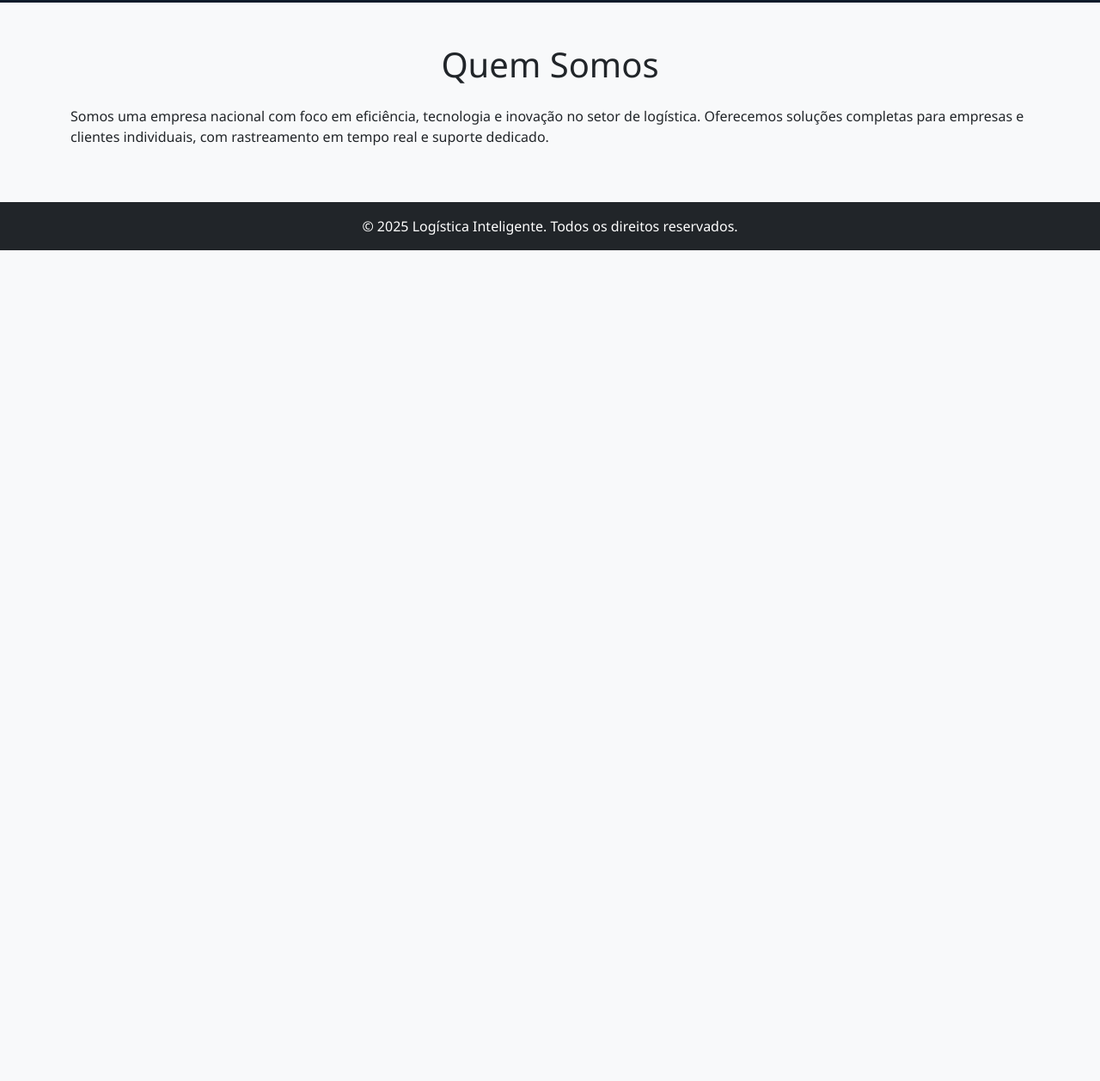
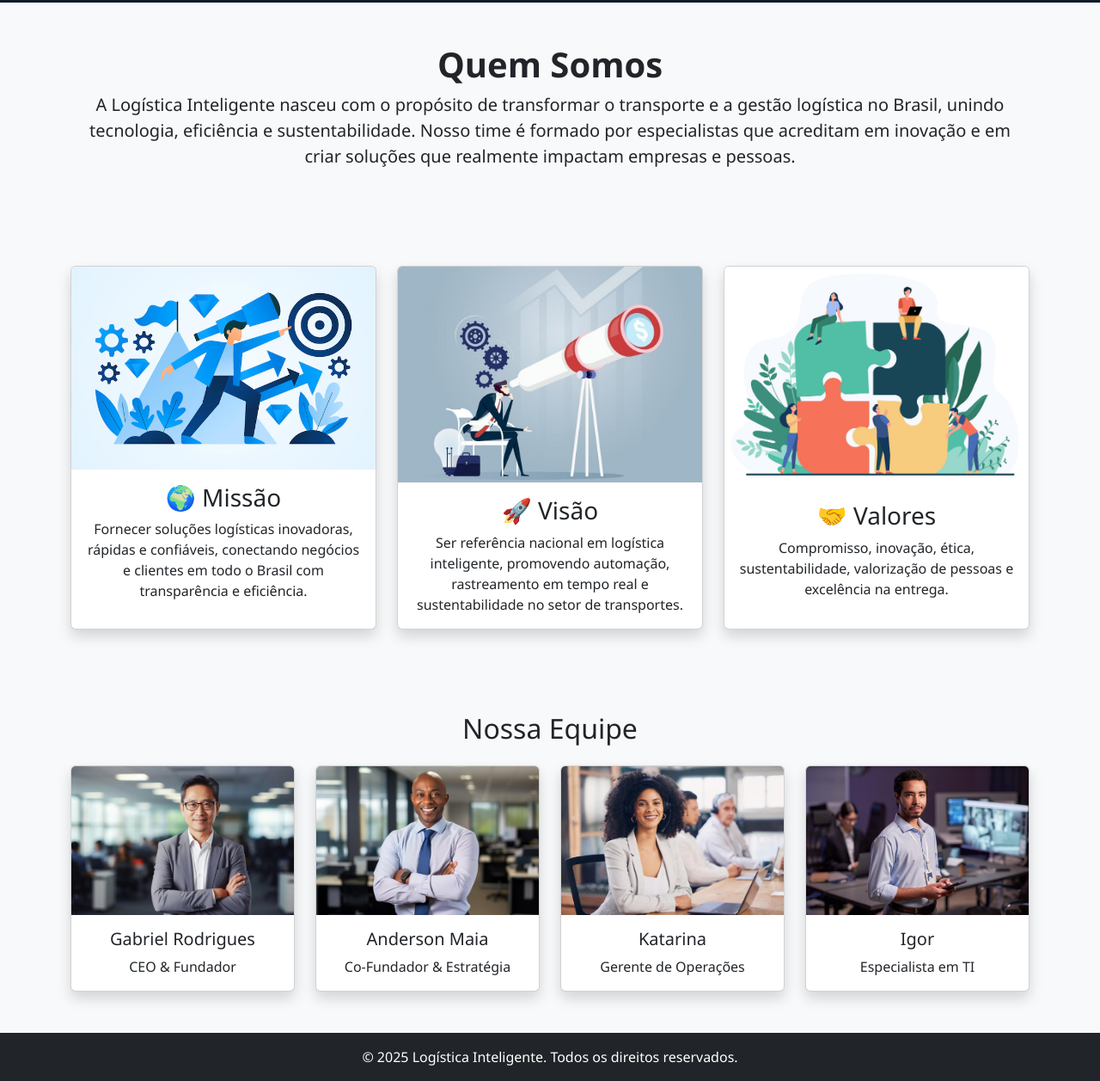
Before and after one commit to gabrielhastec/Site-logistica, a plain HTML site: page sobre.html in a window 1280 px wide. Shown: the part 53-1310 px from the top of the page at 86% size. Before the commit the page ends 800 px from the top, so only its background shows below. Drawn offline with nearby package versions, Linux system fonts and the light colour scheme.

Commit message:
feat: atualização quem somos.

```diff
--- a/sobre.html
+++ b/sobre.html
@@ -13,27 +13,112 @@
   <nav class="navbar navbar-expand-lg navbar-dark bg-dark">
     <div class="container">
       <a class="navbar-brand fw-bold" href="index.html">🚚 Logística Inteligente</a>
+      <button class="navbar-toggler" type="button" data-bs-toggle="collapse" data-bs-target="#menu">
+        <span class="navbar-toggler-icon"></span>
+      </button>
       <div class="collapse navbar-collapse" id="menu">
         <ul class="navbar-nav ms-auto">
           <li class="nav-item"><a class="nav-link" href="index.html">Início</a></li>
+          <li class="nav-item"><a class="nav-link active" href="sobre.html">Quem Somos</a></li>
           <li class="nav-item"><a class="nav-link" href="servicos.html">Serviços</a></li>
-          <li class="nav-item"><a class="nav-link active" href="sobre.html">Quem Somos</a></li>
           <li class="nav-item"><a class="nav-link" href="contato.html">Contato</a></li>
         </ul>
       </div>
     </div>
   </nav>
 
-  <!-- Conteúdo -->
+  <!-- Introdução -->
+  <section class="container py-5 text-center">
+    <h1 class="fw-bold">Quem Somos</h1>
+    <p class="lead">A <strong>Logística Inteligente</strong> nasceu com o propósito de transformar o transporte e a gestão logística no Brasil,
+    unindo tecnologia, eficiência e sustentabilidade. Nosso time é formado por especialistas que acreditam em inovação
+    e em criar soluções que realmente impactam empresas e pessoas.</p>
+  </section>
+
+  <!-- Missão, Visão e Valores -->
   <section class="container py-5">
-    <h1 class="text-center mb-4">Quem Somos</h1>
-    <p>Somos uma empresa nacional com foco em eficiência, tecnologia e inovação no setor de logística.
-    Oferecemos soluções completas para empresas e clientes individuais, com rastreamento em tempo real e suporte dedicado.</p>
+    <div class="row g-4 text-center">
+      <div class="col-md-4">
+        <div class="card h-100 shadow">
+          <img src="img/missao.jpg" class="card-img-top" alt="Missão">
+          <div class="card-body">
+            <h3 class="card-title">🌍 Missão</h3>
+            <p class="card-text">Fornecer soluções logísticas inovadoras, rápidas e confiáveis,
+            conectando negócios e clientes em todo o Brasil com transparência e eficiência.</p>
+          </div>
+        </div>
+      </div>
+      <div class="col-md-4">
+        <div class="card h-100 shadow">
+          <img src="img/visao.jpg" class="card-img-top" alt="Visão">
+          <div class="card-body">
+            <h3 class="card-title">🚀 Visão</h3>
+            <p class="card-text">Ser referência nacional em logística inteligente, promovendo automação, rastreamento
+            em tempo real e sustentabilidade no setor de transportes.</p>
+          </div>
+        </div>
+      </div>
+      <div class="col-md-4">
+        <div class="card h-100 shadow">
+          <img src="img/valores.jpg" class="card-img-top" alt="Valores">
+          <div class="card-body">
+            <h3 class="card-title">🤝 Valores</h3>
+            <p class="card-text">Compromisso, inovação, ética, sustentabilidade,
+            valorização de pessoas e excelência na entrega.</p>
+          </div>
+        </div>
+      </div>
+    </div>
+  </section>
+
+  <!-- Equipe -->
+  <section class="container py-5">
+    <h2 class="text-center mb-4">Nossa Equipe</h2>
+    <div class="row g-4">
+      <div class="col-md-3">
+        <div class="card text-center shadow">
+          <img src="img/ceo.jpg" class="card-img-top" alt="CEO">
+          <div class="card-body">
+            <h5 class="card-title">Gabriel Rodrigues</h5>
+            <p class="card-text">CEO & Fundador</p>
+          </div>
+        </div>
+      </div>
+      <div class="col-md-3">
+        <div class="card text-center shadow">
+          <img src="img/fundador.jpg" class="card-img-top" alt="Fundador">
+          <div class="card-body">
+            <h5 class="card-title">Anderson Maia</h5>
+            <p class="card-text">Co-Fundador & Estratégia</p>
+          </div>
+        </div>
+      </div>
+      <div class="col-md-3">
+        <div class="card text-center shadow">
+          <img src="img/funcionario1.jpg" class="card-img-top" alt="Funcionário">
+          <div class="card-body">
+            <h5 class="card-title">Katarina</h5>
+            <p class="card-text">Gerente de Operações</p>
+          </div>
+        </div>
+      </div>
+      <div class="col-md-3">
+        <div class="card text-center shadow">
+          <img src="img/funcionario2.jpg" class="card-img-top" alt="Funcionário">
+          <div class="card-body">
+            <h5 class="card-title">Igor</h5>
+            <p class="card-text">Especialista em TI</p>
+          </div>
+        </div>
+      </div>
+    </div>
   </section>
 
   <!-- Footer -->
   <footer class="bg-dark text-white text-center p-3">
     <p>&copy; 2025 Logística Inteligente. Todos os direitos reservados.</p>
   </footer>
+
+  <script src="https://cdn.jsdelivr.net/npm/bootstrap@5.3.3/dist/js/bootstrap.bundle.min.js"></script>
 </body>
 </html>
```
Also changed, not shown: contato.html (+1 -1 lines), img/ceo.jpg (added), img/funcionario1.jpg (added), img/funcionario2.jpg (added), img/fundador.jpg (added), img/missao.jpg (added), img/valores.jpg (added), img/visao.jpg (added).
